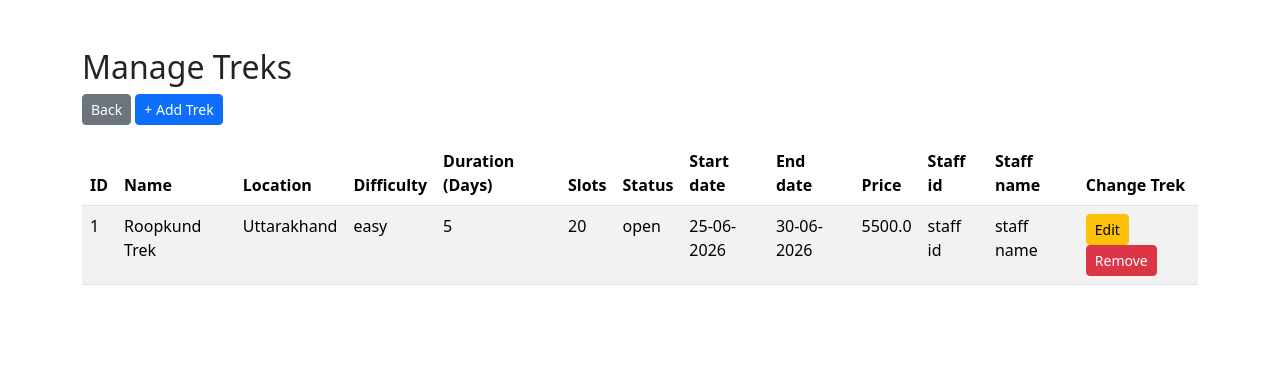
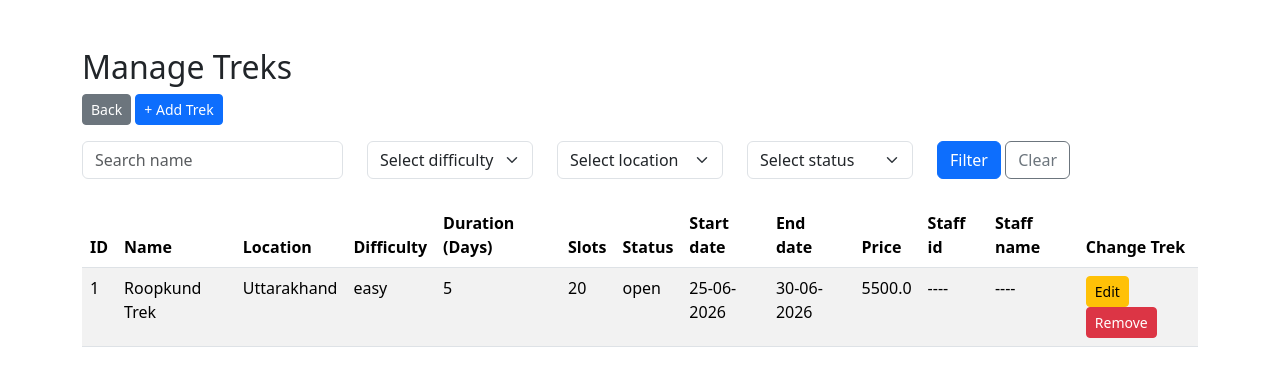
Before and after one commit to MASJV/trekking-management-system, a Flask app: page /admin/treks in a window 1280 px wide. Shown: the top 386 px of the page. Run offline with Flask 3, Linux system fonts and the light colour scheme; a user stored in the database is signed in; data comes from the database, SQL or seed files in the repository.

Commit message:
Add filter for treks based on name, difficulty, location and status

```diff
--- a/routes/admin.py
+++ b/routes/admin.py
@@ -35,8 +35,28 @@ def manage_treks():
     if current_user.role != "admin":
         return "Access Denied", 403
 
-    treks = Trek.query.all()
-    return render_template('admin_treks.html', treks=treks)
+    name = (request.args.get('name') or '').strip()
+    difficulty = (request.args.get('difficulty') or '').strip()
+    location = (request.args.get('location') or '').strip()
+    status = (request.args.get('status') or '').strip()
+
+    filters = []
+    if name:
+        filters.append(Trek.trek_name.ilike(f"%{name}%"))
+    if difficulty:
+        filters.append(Trek.difficulty == difficulty)
+    if location:
+        filters.append(Trek.location == location)
+    if status:
+        filters.append(Trek.status == status)
+
+    treks = Trek.query.filter(*filters).all()
+
+    locations = [row[0] for row in db.session.query(Trek.location).distinct().all()]
+
+    return render_template('admin_treks.html', treks=treks, locations=locations,
+                           u_name=name, u_difficulty=difficulty,
+                           u_location=location, u_status=status)
 
 
 @admin_routes.route('/admin/treks/add', methods=['GET', 'POST'])
--- a/templates/admin_dashboard.html
+++ b/templates/admin_dashboard.html
@@ -50,7 +50,8 @@
         </div>
     </div>
 
-    <a href="{{ url_for('auth.logout') }}" class="btn btn-danger mt-4">Logout</a>
+    <a href="{{ url_for('auth.logout') }}" class="btn btn-danger" style="position: relative; left: 1400px; bottom: -50px;">Logout</a>
+
 
 </body>
 </html>
--- a/templates/admin_treks.html
+++ b/templates/admin_treks.html
@@ -9,6 +9,40 @@
         <h2>Manage Treks</h2>
         <a href="{{ url_for('admin.admin_dashboard') }}" class="btn btn-secondary btn-sm mb-3">Back</a>
         <a href="{{ url_for('admin.add_trek') }}" class="btn btn-primary btn-sm mb-3">+ Add Trek</a>
+
+        <form method="GET" action="{{ url_for('admin.manage_treks') }}" class="row g-4 mb-4">
+            <div class="col-md-3">
+                <input type="text" name="name" class="form-control" placeholder="Search name" value="{{ u_name }}">
+            </div>
+            <div class="col-md-2">
+                <select name="difficulty" class="form-select">
+                    <option value="">Select difficulty</option>
+                    {% for diff in ['easy','moderate','hard'] %}
+                    <option value="{{diff}}" {% if u_difficulty==diff %}selected{% endif %}>{{diff|capitalize}}</option>
+                    {% endfor %}
+                </select>
+            </div>
+            <div class="col-md-2">
+                <select name="location" class="form-select">
+                    <option value="">Select location</option>
+                    {% for loc in locations %}
+                    <option value="{{loc}}" {% if u_location==loc %}selected{% endif %}>{{loc}}</option>
+                    {% endfor %}
+                </select>
+            </div>
+            <div class="col-md-2">
+                <select name="status" class="form-select">
+                    <option value="">Select status</option>
+                    {% for s in ['pending','approved','open','closed','completed'] %}
+                    <option value="{{s}}" {% if u_status==s %}selected{% endif %}>{{s|capitalize}}</option>
+                    {% endfor %}
+                </select>
+            </div>
+            <div class="col-md-3">
+                <button type="submit" class="btn btn-primary">Filter</button>
+                <a href="{{ url_for('admin.manage_treks') }}" class="btn btn-outline-secondary">Clear</a>
+            </div>
+        </form>
 
         <table class="table table-striped">
             <thead>
@@ -41,8 +75,8 @@
                     <td>{{ trek.start_date.strftime('%d-%m-%Y') }}</td>
                     <td>{{ trek.end_date.strftime('%d-%m-%Y') }}</td>
                     <td>{{ trek.price }}</td>
-                    <td>staff id</td>
-                    <td>staff name</td>
+                    <td>----</td>
+                    <td>----</td>
                     <td>
                         <a href="{{ url_for('admin.edit_trek', trek_id=trek.trek_id) }}" class="btn btn-warning btn-sm">Edit</a>
                         <form method="POST" action="{{ url_for('admin.delete_trek', trek_id=trek.trek_id) }}" style="display:inline">
```
